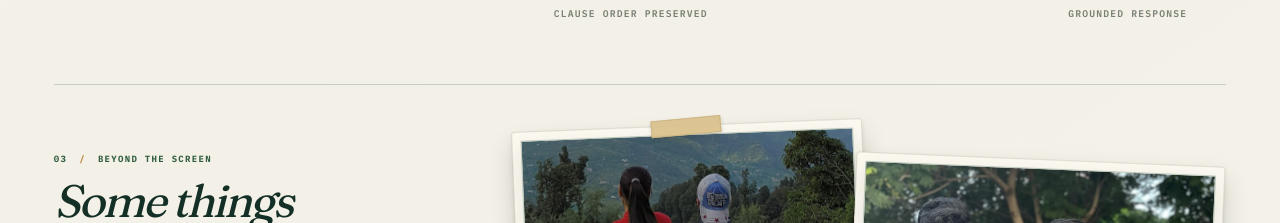
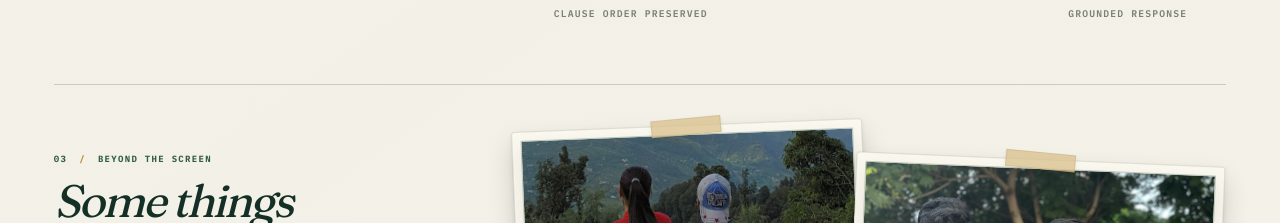
Before and after one commit to mohitagg07/portfolio, a Next.js app: page / in a window 1280 px wide. Shown: the part 1834-2057 px from the top of the page. Built offline with nearby package versions, Linux system fonts and the light colour scheme; no server answers.

Commit message:
Correct scrapbook tape placement in Beyond the Screen

```diff
--- a/app/components/Story.tsx
+++ b/app/components/Story.tsx
@@ -167,7 +167,6 @@ export default function Story() {
               transition={reduceMotion ? { duration: 0 } : { duration: 0.64, delay: 0.04, ease: EASE }}
             >
               <span className="about-fieldnotes__memory-tape" aria-hidden="true" />
-              <span className="about-fieldnotes__memory-tape" aria-hidden="true" />
               <div className="about-fieldnotes__memory-image">
                 <Image
                   src="/about/mountain-memory.jpg"
@@ -192,6 +191,7 @@ export default function Story() {
               viewport={{ once: true, amount: 0.22 }}
               transition={reduceMotion ? { duration: 0 } : { duration: 0.64, delay: 0.14, ease: EASE }}
             >
+              <span className="about-fieldnotes__memory-tape" aria-hidden="true" />
               <div className="about-fieldnotes__memory-image">
                 <Image
                   src="/about/friends-memory-240.webp"
```
